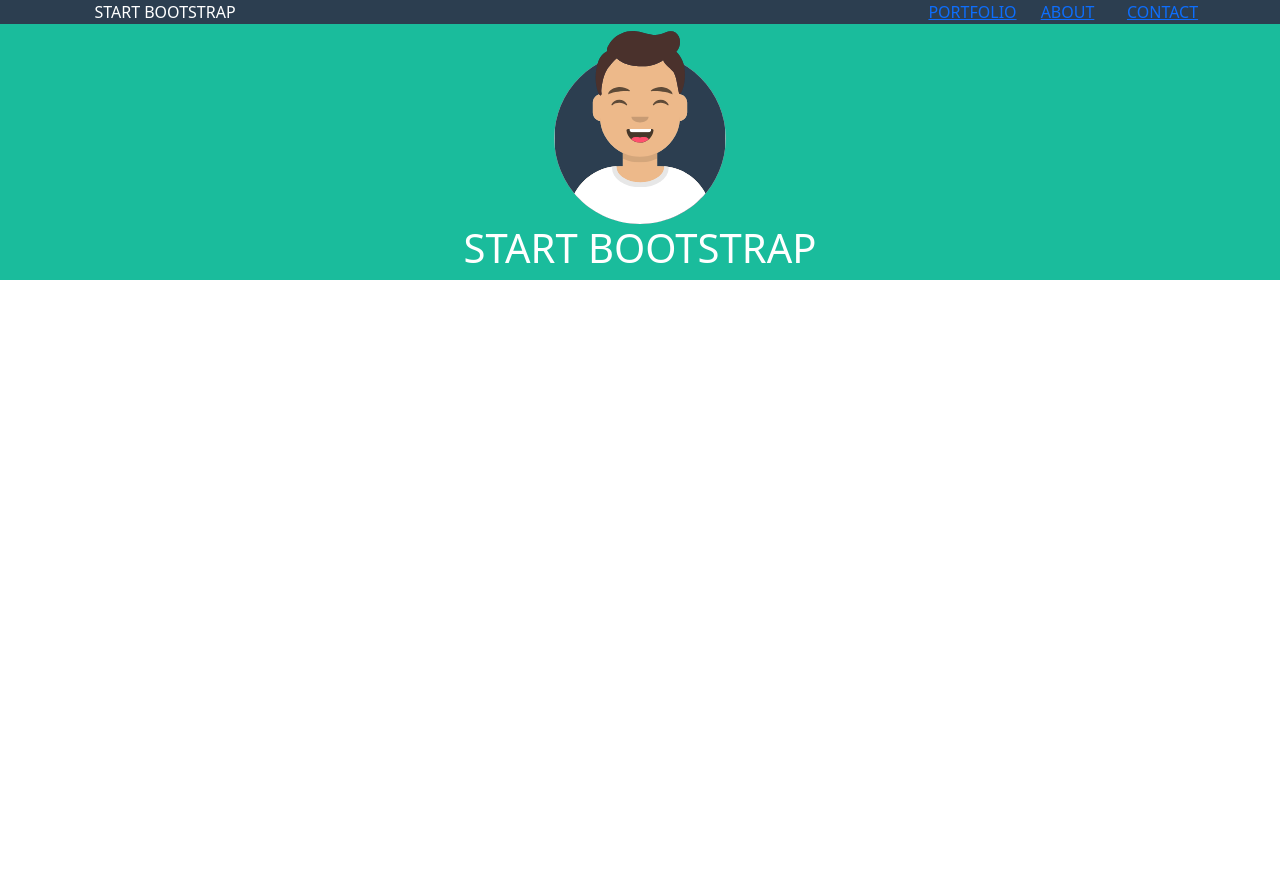
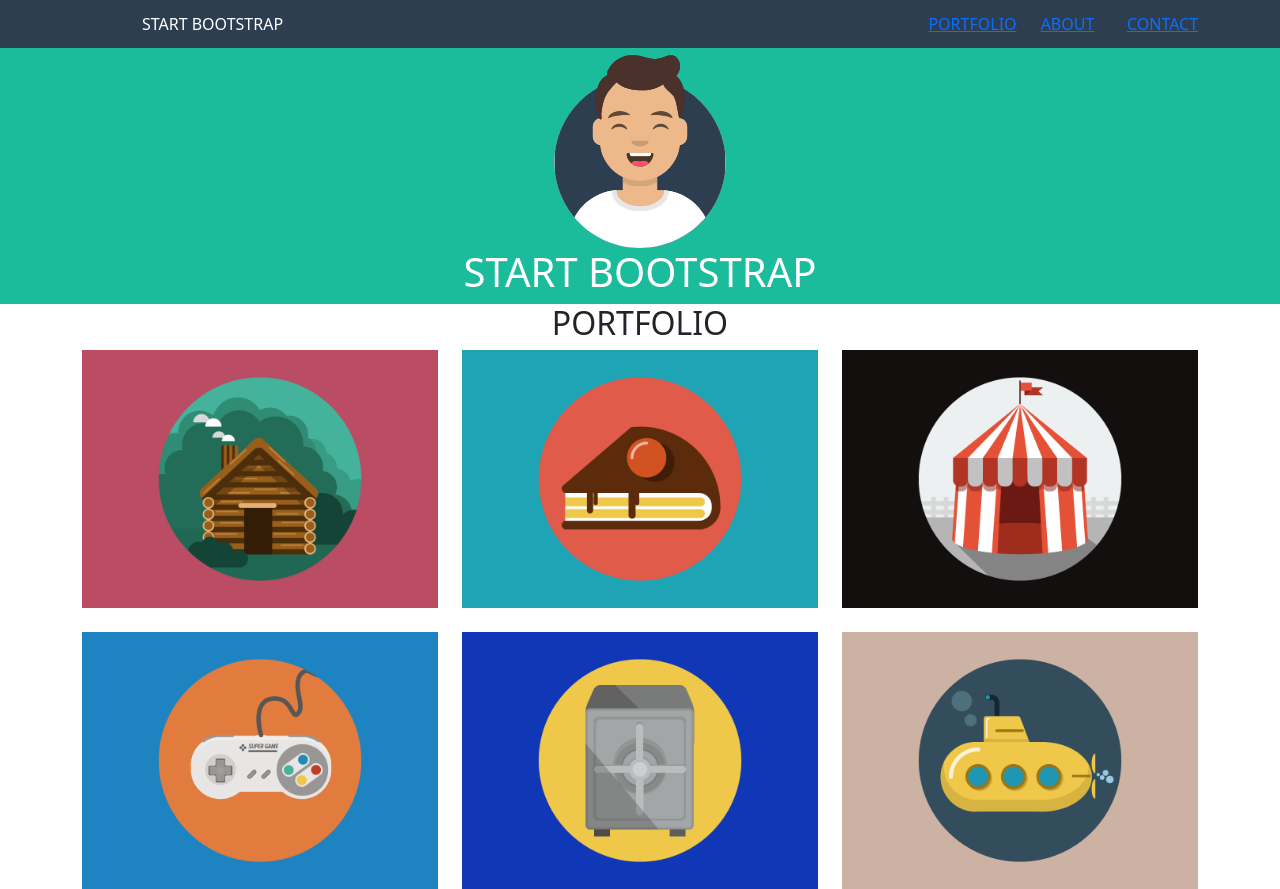
Before and after one commit to FrancescoLimpias/html-css-bootstrap-freelancer, a plain HTML site: page index.html in a window 1280 px wide. Before the commit the page ends 800 px from the top, so only its background shows below. Drawn offline with nearby package versions, Linux system fonts and the light colour scheme.

Commit message:
Added #portfolio section + minor fixes

```diff
--- a/css/style.css
+++ b/css/style.css
@@ -19,6 +19,7 @@
 /* Nav */
 header nav{
     background-color: var(--primary-dark);
+    height: 3rem;
 }
 header nav .row > *{
     display: flex;
--- a/index.html
+++ b/index.html
@@ -56,18 +56,18 @@
     <header class="white_font">
 
         <!-- Main Nav -->
-        <nav>
+        <nav class="mf-align-center">
 
             <div class="container">
                 <div class="row">
 
                     <!-- page title -->
-                    <span class="col-2">
+                    <span class="col-3">
                         START BOOTSTRAP
                     </span>
 
                     <!-- nav links -->
-                    <a href="" class="col-1 offset-7">
+                    <a href="" class="col-1 offset-6">
                         PORTFOLIO
                     </a>
 
@@ -111,6 +111,52 @@
     <!-- /HEADER -->
 
 
+    <!-- MAIN -->
+    <main>
+
+        <section id="portfolio">
+
+            <div class="container">
+
+                <div class="mf-centered-column">
+                    <h2>
+                        PORTFOLIO
+                    </h2>
+                </div>
+
+                <div class="row g-4">
+
+                    <div class="col-12 col-md-6 col-lg-4">
+                        <img src="img/cabin.png" alt="">
+                    </div>
+
+                    <div class="col-12 col-md-6 col-lg-4">
+                        <img src="img/cake.png" alt="">
+                    </div>
+
+                    <div class="col-12 col-md-6 col-lg-4">
+                        <img src="img/circus.png" alt="">
+                    </div>
+
+                    <div class="col-12 col-md-6 col-lg-4">
+                        <img src="img/game.png" alt="">
+                    </div>
+
+                    <div class="col-12 col-md-6 col-lg-4">
+                        <img src="img/safe.png" alt="">
+                    </div>
+
+                    <div class="col-12 col-md-6 col-lg-4">
+                        <img src="img/submarine.png" alt="">
+                    </div>
+                </div>
+            </div>
+
+        </section>
+    </main>
+
+
+
     <!-- BOOTSTRAP Js -->
     <script src="https://cdn.jsdelivr.net/npm/bootstrap@5.2.2/dist/js/bootstrap.bundle.min.js"></script>
 </body>
```
